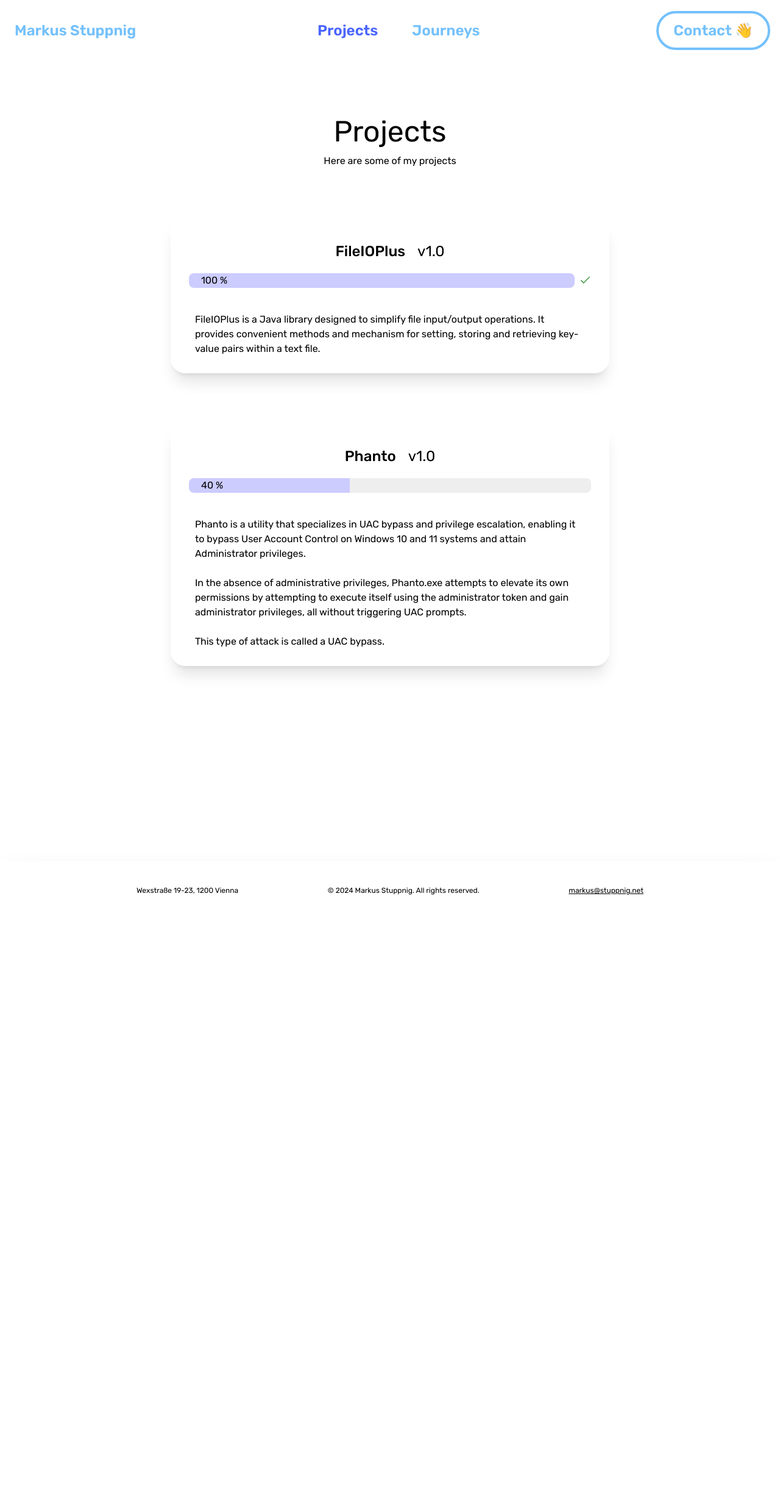
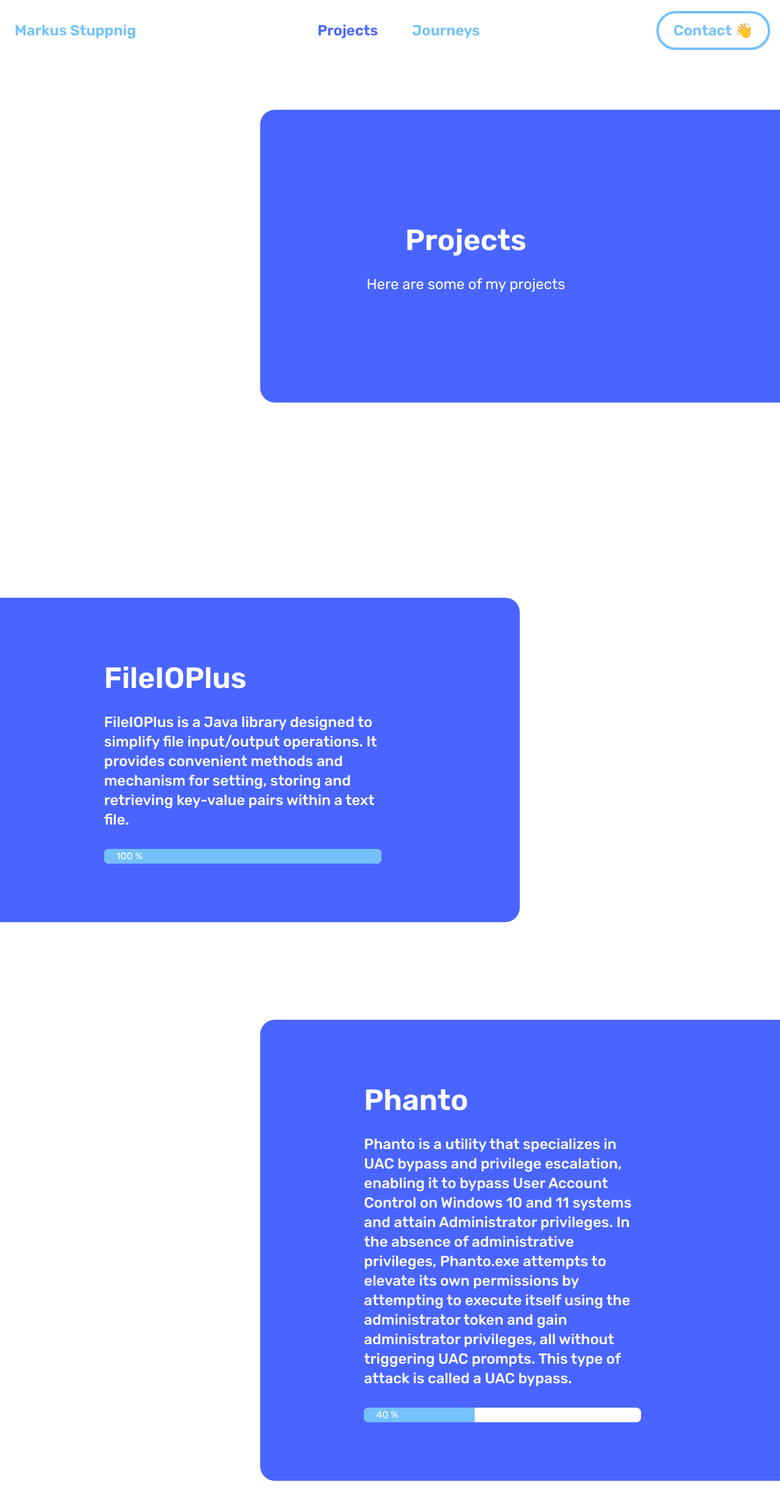
Before and after one commit to Markus-Stuppnig/Website, a Next.js app: page /projects in a window 1280 px wide. Shown: the top 2466 px of the page at 61% size. Before the commit the page ends 1508 px from the top, so only its background shows below. Built offline with nearby package versions, Linux system fonts and the light colour scheme.

Commit message:
Updates project page

```diff
--- a/components/-General/SectionHeading.tsx
+++ b/components/-General/SectionHeading.tsx
@@ -9,7 +9,7 @@ type SectionHeadingProps = {
 
 export default function SectionHeading({ children, textColor, size="text-[3rem]", additional }: SectionHeadingProps) {
   return (
-    <h2 className={`${textColor} ${size} ${additional} capitalize text-center`}>
+    <h2 className={`${textColor} ${size} ${additional} capitalize`}>
       {children}
     </h2>
   );
--- a/components/Experience/Experience.tsx
+++ b/components/Experience/Experience.tsx
@@ -14,7 +14,7 @@ export default function Experience() {
 
   return (
     <div>
-      <SectionHeading additional="mb-[5rem] font-semibold" textColor="text-primary">My experience</SectionHeading>
+      <SectionHeading additional="mb-[5rem] font-semibold text-center" textColor="text-primary">My experience</SectionHeading>
       <VerticalTimeline lineColor="#74c1fc" animate={true}>
         {experiencesData.map((item, index) => (
           <React.Fragment key={index}>
--- a/components/Projects/Progressbar.tsx
+++ b/components/Projects/Progressbar.tsx
@@ -3,8 +3,8 @@ import React from "react";
 export default function Progressbar({number, colorDone, colorNot, height, opacityDone, opacityNot}: {number: number, colorDone: string, colorNot: string, height: string, opacityDone: string, opacityNot: string}) {
 
 	return (
-		<div className={`h-${height} rounded-lg overflow-hidden w-full md:backdrop-filter md:backdrop-blur-lg md:bg-opacity-${opacityNot}`} style={{backgroundColor: colorNot}}>
-      		<div className={`h-full md:backdrop-filter md:backdrop-blur-lg md:bg-opacity-${opacityDone}`} style={{width: `${number}%`, backgroundColor: colorDone}}>
+		<div className={`h-${height} rounded-lg overflow-hidden w-full md:backdrop-filter md:backdrop-blur-lg md:bg-opacity-${opacityNot}`} style={{ backgroundColor: colorNot }}>
+      		<div className={`h-full flex items-center md:backdrop-filter md:backdrop-blur-lg md:bg-opacity-${opacityDone} ${colorDone}`} style={{ width: `${number}%` }}>
 				<p className="ml-5">{number} %</p>
 	  		</div>
     	</div>
--- a/components/Projects/Projects.tsx
+++ b/components/Projects/Projects.tsx
@@ -2,22 +2,48 @@ import React from "react";
 import SectionHeading from "@/components/-General/SectionHeading";
 import { projectsData } from "./projectsData";
 import ProjectCard from "./ProjectCard";
+import SectionDivider from "../-General/SectionDivider";
+import Progressbar from "./Progressbar";
+import Link from "next/link";
 
 export default function Projects() {
   return (
 	<section id="projects" className="mt-[5rem]">
-		<div className="flex justify-center w-full">
-      		<div className="flex flex-col justify-start w-full md:w-1/3 text-center">
-				<SectionHeading>Projects</SectionHeading>
-				<p>Here are some of my projects</p>
+		<div className="flex w-full h-[30rem]">
+			<div className="w-1/3 h-full" />
+			<div className="flex flex-col w-full justify-start md:w-2/3 h-full bg-secondary px-[10rem] rounded-l-3xl">
+				<div className="text-center w-2/3 flex flex-col items-center justify-center h-full">
+					<SectionHeading additional="font-semibold mb-5" textColor="text-mywhite">Projects</SectionHeading>
+					<h4 className="text-2xl text-mywhite">Here are some of my projects</h4>
+				</div>
 			</div>
 		</div>
-		<div>
-			{projectsData.map((item, index) => (
-				<React.Fragment key={index}>
-					<ProjectCard project={item} indexOfProject={index} />
-				</React.Fragment>
-			))}
+		<SectionDivider />
+		<div className="grid grid-cols-3">
+			<div className="col-span-2 bg-secondary text-mywhite py-[6rem] grid grid-cols-5 rounded-r-3xl">
+				<Link href={projectsData[0].link} target="_blank" className="col-start-2 col-span-3 flex flex-col">
+					<SectionHeading additional="font-semibold mb-5" textColor="text-mywhite">{projectsData[0].title}</SectionHeading>
+					<div className="w-full grid grid-cols-9">
+						<div className="col-start-1 col-span-8 flex flex-col">
+							<p className="font-medium text-2xl mb-[2rem]" dangerouslySetInnerHTML={{ __html: projectsData[0].description }} />
+							<Progressbar number={projectsData[0].progress} colorDone={"bg-primary"} colorNot={"#fff"} height={"[1.5rem]"} opacityDone={"40"} opacityNot={"20"} />
+						</div>
+					</div>
+				</Link>
+			</div>
+		</div>
+		<div className="grid grid-cols-3 mt-[10rem]">
+			<div className="col-start-2 col-span-2 bg-secondary text-mywhite py-[6rem] grid grid-cols-5 rounded-l-3xl">
+				<Link href={projectsData[1].link} target="_blank" className="col-start-2 col-span-3 flex flex-col">
+					<SectionHeading additional="font-semibold mb-5" textColor="text-mywhite">{projectsData[1].title}</SectionHeading>
+					<div className="w-full grid grid-cols-9">
+						<div className="col-start-1 col-span-8 flex flex-col">
+							<p className="font-medium text-2xl mb-[2rem]" dangerouslySetInnerHTML={{ __html: projectsData[1].description }} />
+							<Progressbar number={projectsData[1].progress} colorDone={"bg-primary"} colorNot={"#fff"} height={"[1.5rem]"} opacityDone={"40"} opacityNot={"20"} />
+						</div>
+					</div>
+				</Link>
+			</div>
 		</div>
 	</section>
   );
--- a/components/Projects/projectsData.tsx
+++ b/components/Projects/projectsData.tsx
@@ -1,6 +1,6 @@
 export interface Project {
   title: string;
-  description: string[];
+  description: string;
   projectDone: boolean;
   startDate: Date;
   endDate?: Date;
@@ -22,9 +22,7 @@ export interface Contributor {
 export const projectsData: Project[] = [
   {
     title: "FileIOPlus",
-    description: [
-      "FileIOPlus is a Java library designed to simplify file input/output operations. It provides convenient methods and mechanism for setting, storing and retrieving key-value pairs within a text file.",
-    ],
+    description: "FileIOPlus is a Java library designed to simplify file input/output operations. It provides convenient methods and mechanism for setting, storing and retrieving key-value pairs within a text file.",
     projectDone: true,
     startDate: new Date("2020-12-0T00:00:00.000Z"),
     latestVersion: "1.0",
@@ -36,11 +34,7 @@ export const projectsData: Project[] = [
   },
   {
     title: "Phanto",
-    description: [
-      "Phanto is a utility that specializes in UAC bypass and privilege escalation, enabling it to bypass User Account Control on Windows 10 and 11 systems and attain Administrator privileges.",
-      "In the absence of administrative privileges, Phanto.exe attempts to elevate its own permissions by attempting to execute itself using the administrator token and gain administrator privileges, all without triggering UAC prompts.",
-      "This type of attack is called a UAC bypass."
-    ],
+    description: "Phanto is a utility that specializes in UAC bypass and privilege escalation, enabling it to bypass User Account Control on Windows 10 and 11 systems and attain Administrator privileges. In the absence of administrative privileges, Phanto.exe attempts to elevate its own permissions by attempting to execute itself using the administrator token and gain administrator privileges, all without triggering UAC prompts. This type of attack is called a UAC bypass.",
     projectDone: false,
     startDate: new Date("2023-01-0T00:00:00.000Z"),
     latestVersion: "1.0",
--- a/tailwind.config.ts
+++ b/tailwind.config.ts
@@ -35,7 +35,7 @@ const config: Config = {
       socialicon: "#D1D8E0",
 
       selectedDark: "#94a3b8",
-      mywhite: "#f1f5f9",
+      mywhite: "#fff",
 
       primary: "#74c1fc",
       secondary: "#4a65ff",
```
